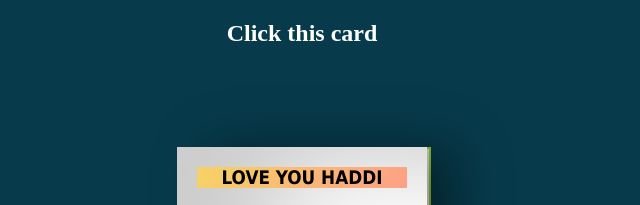
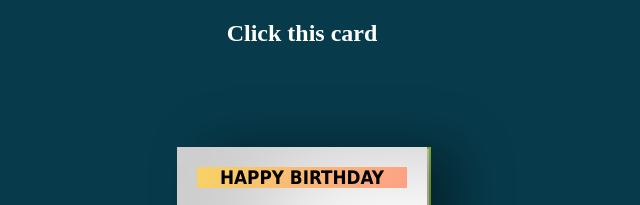
Before and after one commit to itz-nishant/Birthday-Card, a plain HTML site: page index.html in a window 1280 px wide. Shown: the top 205 px of the page, 338-978 px from the left. Drawn offline with Linux system fonts and the light colour scheme.

Commit message:
Update index.html

```diff
--- a/index.html
+++ b/index.html
@@ -5,7 +5,7 @@
   <meta http-equiv="X-UA-Compatible" content="IE=Edge">
   <meta name="viewport" content="width=device-width, initial-scale=1">
 
-  <title>I LOVE YOU</title>
+  <title>Happy Birthday!</title>
 
   <link rel="stylesheet" href="style.css">
 </head>
@@ -14,7 +14,7 @@
  <h2>Click this card</h2>
 <div class="body">
  <div class="birthdayCard">
-<div class="cardFront"><h3 class="happy">LOVE YOU HADDI</h3>
+<div class="cardFront"><h3 class="happy">HAPPY BIRTHDAY</h3>
 <div class="balloons">
   <div class="balloonOne"></div>
   <div class="balloonTwo"></div>
@@ -23,9 +23,9 @@
 </div>
 </div>
 <div class="cardInside">
-    <h3 class="back">HADDI MERA BUDDY</h3>
-    <p>Ae Mera ❤️Haddi💕,</p>
-    <p>Mera 💕Haddi❤️😘 ek din ham khol denge tmhra chaddi smjhe, tm jo bolte ho wo ham sab krte hai par tm wo nhi krti ho jo ham bolte hai🫶</p>
+    <h3 class="back">HAPPY BIRTHDAY</h3>
+    <p>Dear Friend,</p>
+    <p>Wish You a very very Happy Birthday to you</p>
     <p class="name">Tmhra Lolu</p>
   </div>
 </div>
```
